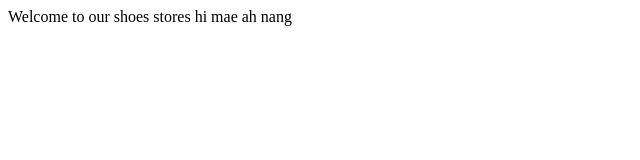
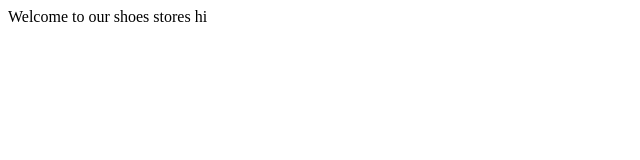
Before and after one commit to Tsn168/project-shoes, a plain HTML site: page Desktop/project-shoes/index.html in a window 1280 px wide. Shown: the full height of the page, 0-640 px from the left. Drawn offline with Linux system fonts and the light colour scheme.

Commit message:
Update index.html

```diff
--- a/Desktop/project-shoes/index.html
+++ b/Desktop/project-shoes/index.html
@@ -9,7 +9,7 @@
 <body>
        <div class="welcome" >
             Welcome to our shoes stores
-            hi mae ah nang
+            hi
         </div>
         <div class="homepage">
             <div class=""></div>
```
